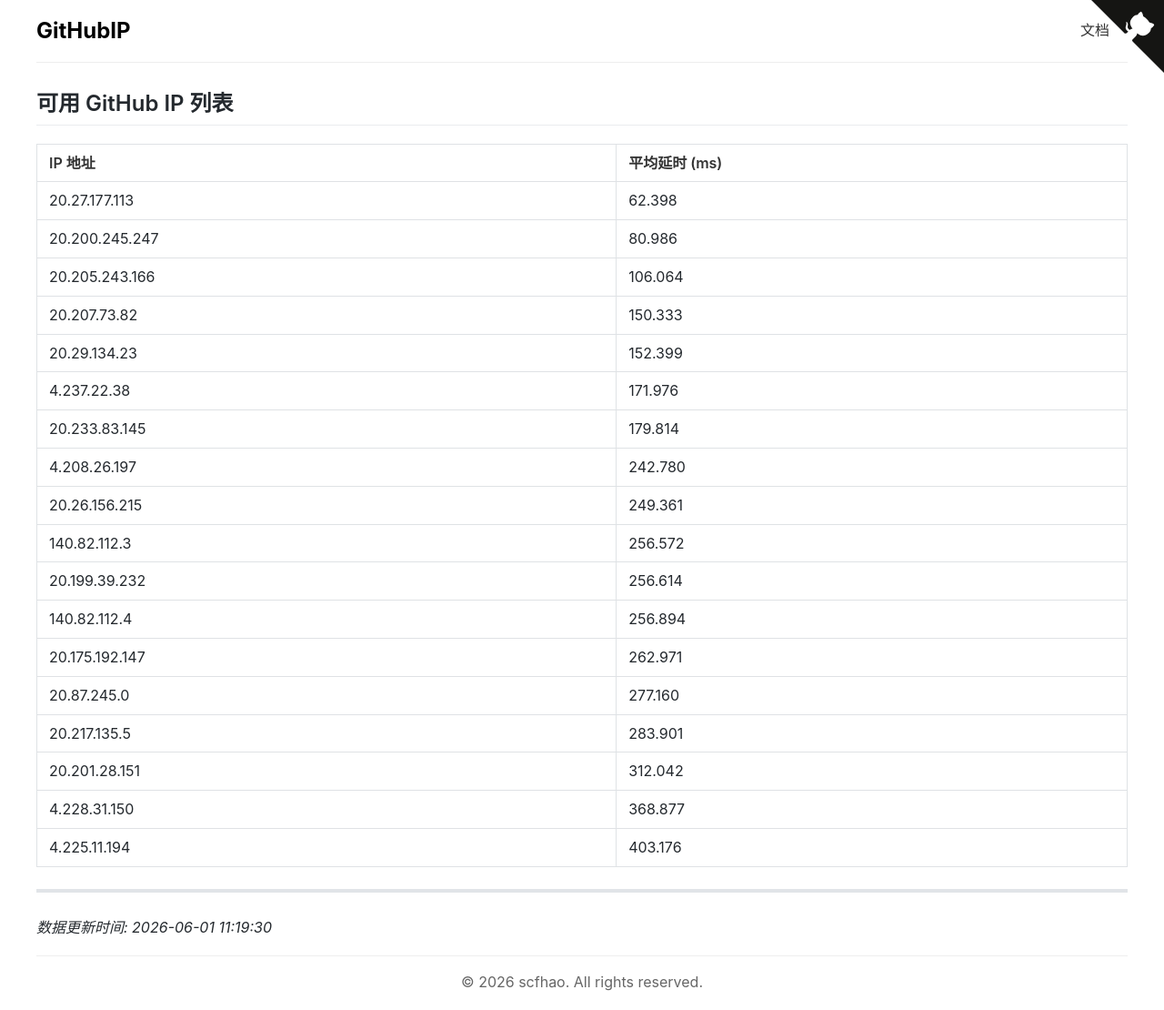
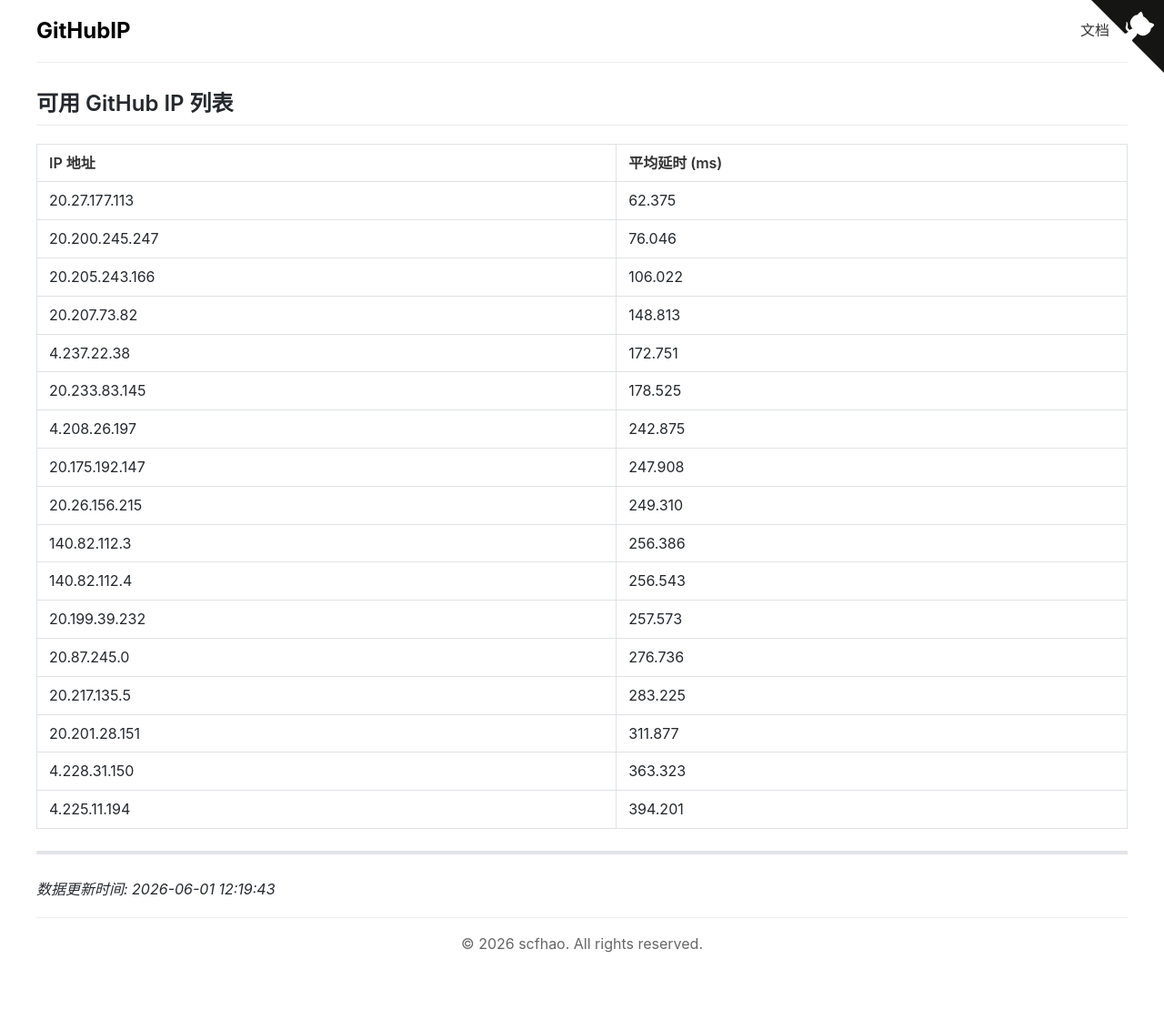
Before and after one commit to scfhao/GitHubIP, a Jekyll site: the page built from index.md, in a window 1280 px wide. Shown: the whole page at 91% size. Built offline with Jekyll 4.4.1, drawn with Linux system fonts in a browser that asks for light colours; after the commit the page ends 1068 px from its top, so only the background shows below that.

Commit message:
自动脚本执行 - 2026-06-01 12:19:43

```diff
--- a/index.md
+++ b/index.md
@@ -1,32 +1,31 @@
 ---
 layout: home
 title: GitHub IP 列表
-date: 2026-06-01 11:19:30
+date: 2026-06-01 12:19:43
 ---
 
 ## 可用 GitHub IP 列表
 
 | IP 地址 | 平均延时 (ms) |
 |---------|--------------|
-| 20.27.177.113 | 62.398 |
-| 20.200.245.247 | 80.986 |
-| 20.205.243.166 | 106.064 |
-| 20.207.73.82 | 150.333 |
-| 20.29.134.23 | 152.399 |
-| 4.237.22.38 | 171.976 |
-| 20.233.83.145 | 179.814 |
-| 4.208.26.197 | 242.780 |
-| 20.26.156.215 | 249.361 |
-| 140.82.112.3 | 256.572 |
-| 20.199.39.232 | 256.614 |
-| 140.82.112.4 | 256.894 |
-| 20.175.192.147 | 262.971 |
-| 20.87.245.0 | 277.160 |
-| 20.217.135.5 | 283.901 |
-| 20.201.28.151 | 312.042 |
-| 4.228.31.150 | 368.877 |
-| 4.225.11.194 | 403.176 |
+| 20.27.177.113 | 62.375 |
+| 20.200.245.247 | 76.046 |
+| 20.205.243.166 | 106.022 |
+| 20.207.73.82 | 148.813 |
+| 4.237.22.38 | 172.751 |
+| 20.233.83.145 | 178.525 |
+| 4.208.26.197 | 242.875 |
+| 20.175.192.147 | 247.908 |
+| 20.26.156.215 | 249.310 |
+| 140.82.112.3 | 256.386 |
+| 140.82.112.4 | 256.543 |
+| 20.199.39.232 | 257.573 |
+| 20.87.245.0 | 276.736 |
+| 20.217.135.5 | 283.225 |
+| 20.201.28.151 | 311.877 |
+| 4.228.31.150 | 363.323 |
+| 4.225.11.194 | 394.201 |
 
 ---
 
-*数据更新时间: 2026-06-01 11:19:30*
+*数据更新时间: 2026-06-01 12:19:43*
```
